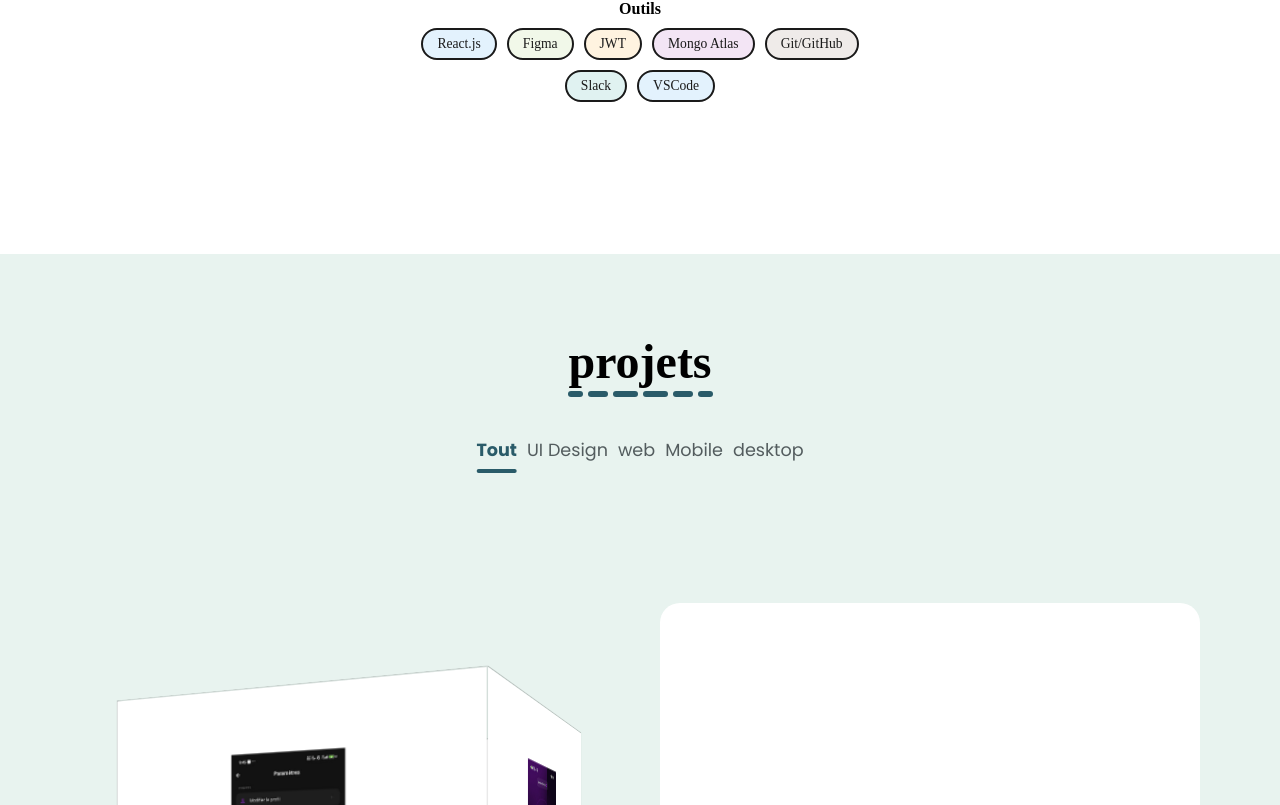
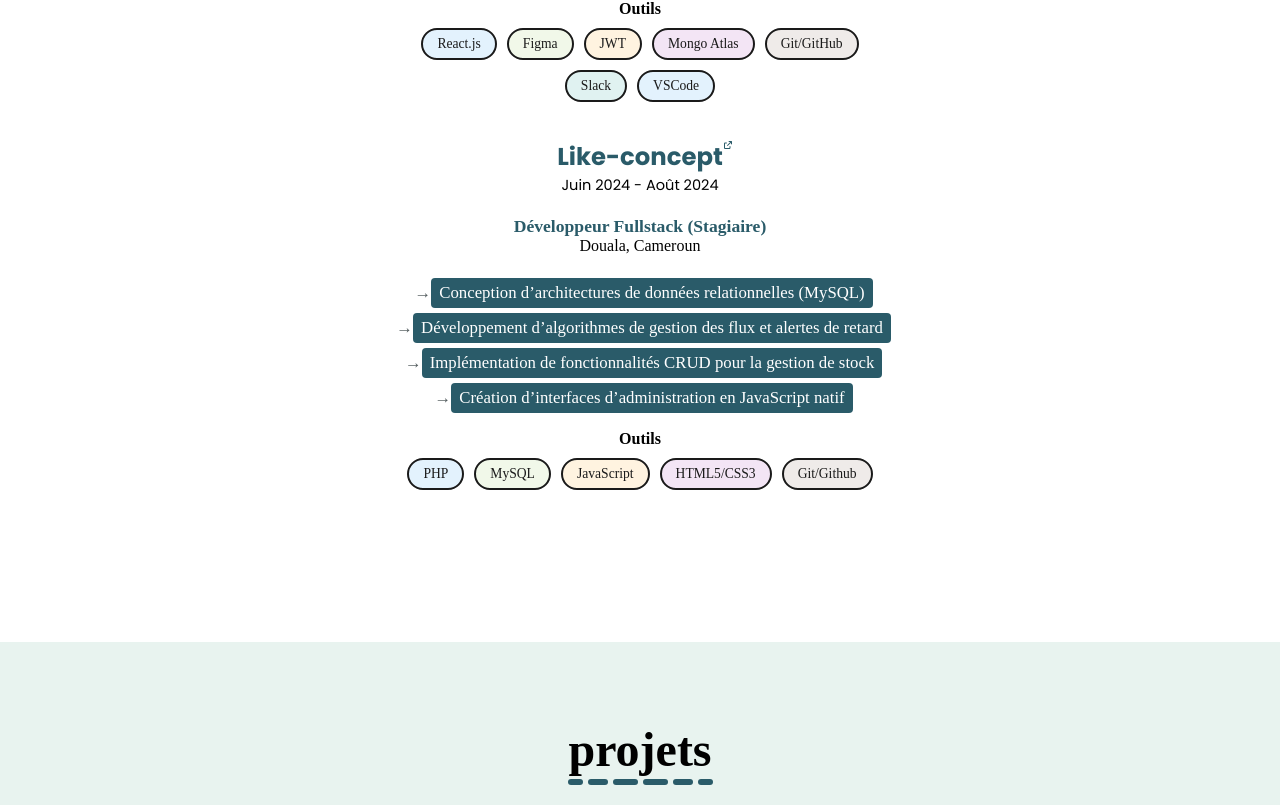
Before and after one commit to brelnosse/portofolio, a React (Create React App) app: page / in a window 1280 px wide. Shown: the part 4355-5160 px from the top of the page. Built offline with nearby package versions, Linux system fonts and the light colour scheme; a web font is replaced by a local one.

Commit message:
Ajout d'une expérience et modification du cv

```diff
--- a/src/components/Experience.tsx
+++ b/src/components/Experience.tsx
@@ -4,7 +4,7 @@ import { ExperienceProps } from "../types/experience.type";
 import '../assets/style/experience.css';
 import MagicLink from './MagicLink';
 
-const Experience: React.FC<ExperienceProps> = ({enterprise, period, postTitle, location, skills, tools, ...props}) => {
+const Experience: React.FC<ExperienceProps> = ({enterprise, period, website, postTitle, location, skills, tools, ...props}) => {
     const [isVisible, setIsVisible] = useState(false);
     const domRef = useRef<HTMLDivElement>(null);
 
@@ -32,7 +32,7 @@ const Experience: React.FC<ExperienceProps> = ({enterprise, period, postTitle, l
 <div className={`experience ${isVisible ? 'visible' : ''}`} ref={domRef} {...props}>
     {/* Bloc Titre Entreprise */}
     <div className="line">
-        <h3><MagicLink path='https://www.ovnicode.com/' text={enterprise}/></h3>
+        <h3><MagicLink path={website} text={enterprise}/></h3>
         <span className="date">{period}</span>
     </div>
 
--- a/src/components/ExperienceContainer.tsx
+++ b/src/components/ExperienceContainer.tsx
@@ -19,6 +19,7 @@ const ExperienceContainer: React.FC = () => {
                             key={el.enterprise.split(' ').join(' ')+i}
                             enterprise={el.enterprise}
                             period={el.period}
+                            website={el.website}
                             postTitle={el.postTitle}
                             location={el.location}
                             skills={el.skills}
--- a/src/components/Hero.tsx
+++ b/src/components/Hero.tsx
@@ -77,7 +77,7 @@ const Hero: React.FC<{isFormVisible: boolean; setIsFormVisible: (v: boolean) =>
     }, []);
 
     const handleDownload = () => {
-        window.open(require('../assets/pdf/CV_2026-02-14_Brel_NOSSE.pdf'), '_blank');
+        window.open(require('../assets/pdf/CV_ALT_Brel_NOSSE.pdf'), '_blank');
     };
 
     let currentLetterCount = 0;
--- a/src/data/experiences.ts
+++ b/src/data/experiences.ts
@@ -5,6 +5,7 @@ export const experiences: ExperienceProps[] = [
         enterprise: 'Ovnicode Sarl',
         period: 'Juin 2025 - Août 2025',
         postTitle: 'Développeur Web Front-end (Stagiaire)',
+        website: 'https://www.ovnicode.com/',
         location: 'Yaoundé, Cameroun',
         skills: [
             'Conception d\'interfaces UI/UX adaptatives',
@@ -22,4 +23,24 @@ export const experiences: ExperienceProps[] = [
             'VSCode'
         ],
     },
+    {
+        enterprise: 'Like-concept',
+        period: 'Juin 2024 - Août 2024',
+        postTitle: 'Développeur Fullstack (Stagiaire)',
+        location: 'Douala, Cameroun',
+        website: 'https://like-concept.cm/',
+        skills: [
+            'Conception d’architectures de données relationnelles (MySQL)',
+            'Développement d’algorithmes de gestion des flux et alertes de retard',
+            'Implémentation de fonctionnalités CRUD pour la gestion de stock',
+            'Création d’interfaces d’administration en JavaScript natif'
+        ],
+        tools: [
+            'PHP',
+            'MySQL',
+            'JavaScript',
+            'HTML5/CSS3',
+            'Git/Github',
+        ],
+    }
 ]
--- a/src/types/experience.type.ts
+++ b/src/types/experience.type.ts
@@ -1,6 +1,7 @@
 export interface ExperienceProps {
     enterprise: string;
     period: string;
+    website: string;
     postTitle: string
     location: string;
     skills: Array<string>;
```
Also changed, not shown: 1 other file (tests, documents, lock files or other folders).
